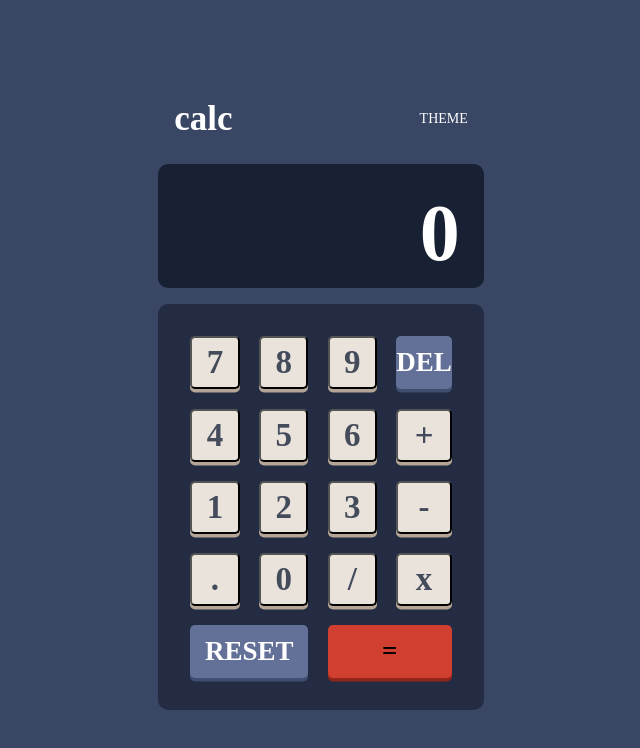
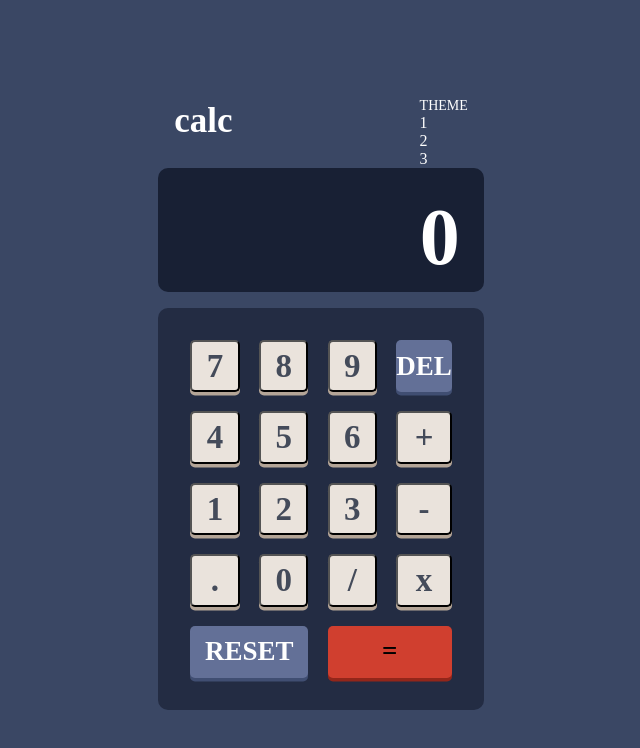
Before and after one commit to JulianG1808/Calculator-App-React, a React (Create React App) app: page / in a window 1280 px wide. Shown: the top 748 px of the page, without its empty margins (319-959 px from the left). Built offline with nearby package versions, Linux system fonts and the light colour scheme.

Commit message:
add buttons for change theme

```diff
--- a/src/App.css
+++ b/src/App.css
@@ -11,9 +11,9 @@ body {
   place-content: center;
 }
 
-.containerAll {
+/* .containerAll {
   height: 500px;
   width: 500px;
   background-color: blue;
 
-}
+} */
--- a/src/components/calculator.js
+++ b/src/components/calculator.js
@@ -42,14 +42,28 @@ const Calculator = () => {
   }
 
   return (
-    <div className="calculator_calcBox">
+    <div className="calculator_calcBox" id="Theme1">
       <div className="calculator_header">
         <p className="calculator_title">calc</p>
-        <div className="calculator_theme">THEME</div>
+        <div className='containerTheme'>
+          <div className="calculator_theme">THEME</div>
+          <div className='containerSwitchTheme'>
+            <div className='numberOfTheme'>
+              <p>1</p>
+              <p>2</p>
+              <p>3</p>
+            </div>
+            <div className='buttonsTheme'>
+              <button></button>
+              <button></button>
+              <button></button>
+            </div>
+          </div>
+        </div>
       </div>
-      <div className="calculator_screen">
-        <div className="calculator_input">{calc || "0"}</div>
-      </div>
+      <section className="calculator_screen">
+        <p className="calculator_input" type="text" maxLength="5">{calc || "0"}</p>
+      </section>
       <div className="calculator_keyboard">
         <button className="calculator_keys" onClick={() => updateCalc('7')}>7</button>
         <button className="calculator_keys" onClick={() => updateCalc('8')}>8</button>
```
